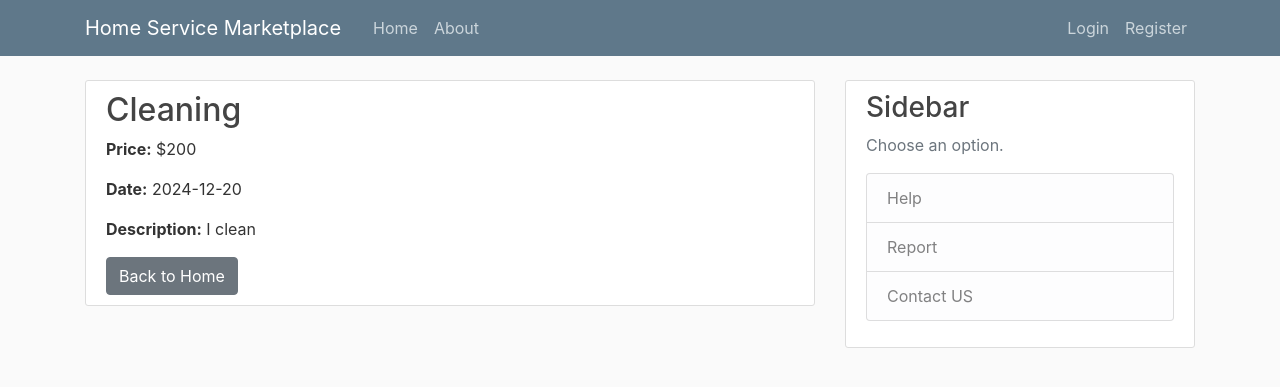
After one commit to Mahadi-Irl/CSE471_Lab_Project, a Flask app: page /servicedetails/1 in a window 1280 px wide. The commit adds this page. Shown: the top 387 px of the page. Run offline with Flask 3, Linux system fonts and the light colour scheme; some libraries are stand-ins or nearby versions.

Commit message:
Home to service description

```diff
--- a/flaskapp/routes.py
+++ b/flaskapp/routes.py
@@ -13,12 +13,12 @@ from sqlalchemy import or_
 @app.route("/")
 @app.route("/home")
 def home():
-    services_data = getservices()  # Fetch services grouped by categories
+    services_data = getservices()
     servicesList = []
 
-    # Flatten the data structure to pass as a list of services
+
     for category, service in services_data.items():
-        service["category"] = category  # Add category information to each service
+        service["category"] = category
         servicesList.append(service)
 
     return render_template('home.html', services = servicesList)
@@ -49,6 +49,11 @@ def getservices():
             }
     return obj
 
+
+@app.route('/servicedetails/<int:service_id>')
+def servicedetails(service_id):
+    services = Service.query.filter_by(id=service_id).first()
+    return render_template('service_details.html', details=services)
 
 @app.route("/register", methods=['GET', 'POST'])
 def register():
--- a/flaskapp/templates/createServiceProviderprofileform.html
+++ b/flaskapp/templates/createServiceProviderprofileform.html
@@ -38,7 +38,7 @@
                 <div class="form-group">
                     <label for="category" class="form-control-label">Category:</label>
                     <select class="form-control form-control-lg" id="category" name="category" required>
-                        <option value="ELECTRONICS">AC Servicing</option>
+                        <option value="ELECTRONICS">Servicing</option>
                         <option value="FASHION">Salon Care</option>
                         <option value="HOME">Home Cleaning</option>
                         <option value="BOOKS">Plumbing and Stationary Services</option>
--- a/flaskapp/templates/home.html
+++ b/flaskapp/templates/home.html
@@ -41,7 +41,7 @@
               <a class="mr-2" href="#">{{ service.provider }}</a>
               <small class="text-muted">{{ service.date_posted }}</small>
             </div>
-            <h2><a class="article-title" href="#">{{ service.title }}</a></h2>
+            <h2><a class="article-title" href="{{ url_for('servicedetails', service_id = service.id) }}">{{ service.title }}</a></h2>
             <p class="article-content">{{ service.description }}</p>
           </div>
         </article>
--- /dev/null
+++ b/flaskapp/templates/service_details.html
@@ -0,0 +1,10 @@
+{% extends "layout.html" %}
+{% block content %}
+    <div class="content-section">
+        <h2>{{ details.title }}</h2>
+        <p><strong>Price:</strong> ${{ details.ser_price }}</p>
+        <p><strong>Date:</strong> {{ details.date_posted.strftime('%Y-%m-%d') }}</p>
+        <p><strong>Description:</strong> {{ details.description }}</p>
+        <a href="{{ url_for('home') }}" class="btn btn-secondary">Back to Home</a>
+    </div>
+{% endblock content %}
```
Also changed, not shown: instance/site.db.
